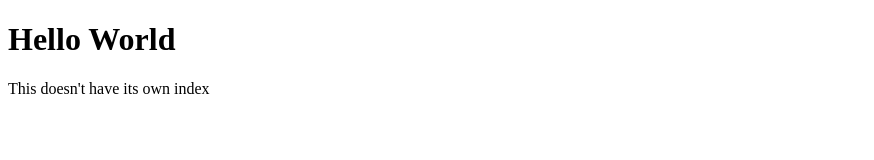
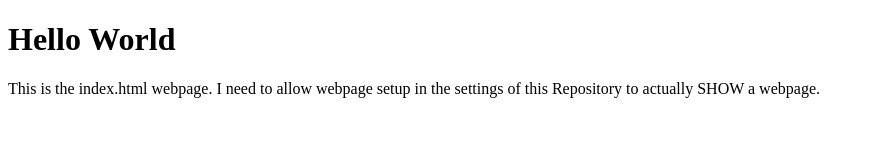
Before and after one commit to Angel-Rojas/General-GitHub-notes, a plain HTML site: page index.html in a window 1280 px wide. Shown: the whole page, without its empty margins (0-874 px from the left). Drawn offline with Linux system fonts and the light colour scheme.

Commit message:
Edits to text

```diff
--- a/index.html
+++ b/index.html
@@ -2,6 +2,6 @@
 <html>
 <body>
 <h1>Hello World</h1>
-<p>This doesn't have its own index</p>
+<p>This is the index.html webpage. I need to allow webpage setup in the settings of this Repository to actually SHOW a webpage.</p>
 </body>
 </html>
```
